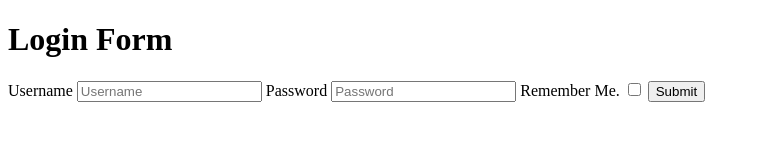
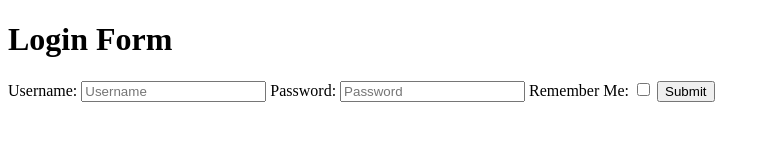
Before and after one commit to acciojob/remember-me-login-form-Sumitsoni21, a website: page main.html in a window 1280 px wide. Shown: the full height of the page, 0-770 px from the left. Drawn offline with Linux system fonts and the light colour scheme.

Commit message:
created a submission

```diff
--- a/main.html
+++ b/main.html
@@ -14,13 +14,13 @@
 	<h1>Login Form</h1>
 
 	<form id="loginform">
-		<label for="username" >Username</label>
+		<label for="username" >Username:</label>
 		<input type="text" id="username"  placeholder="Username" required />
 
-		<label for="password" >Password</label>
+		<label for="password" >Password:</label>
 		<input type="password" id="password"  placeholder="Password" required />
 
-		<label for="checkbox">Remember Me.</label>
+		<label for="checkbox">Remember Me:</label>
 		<input type="checkbox" id="checkbox" name="checkbox" />
 
 		<input type="submit" id="submit" value="Submit"/>
```
